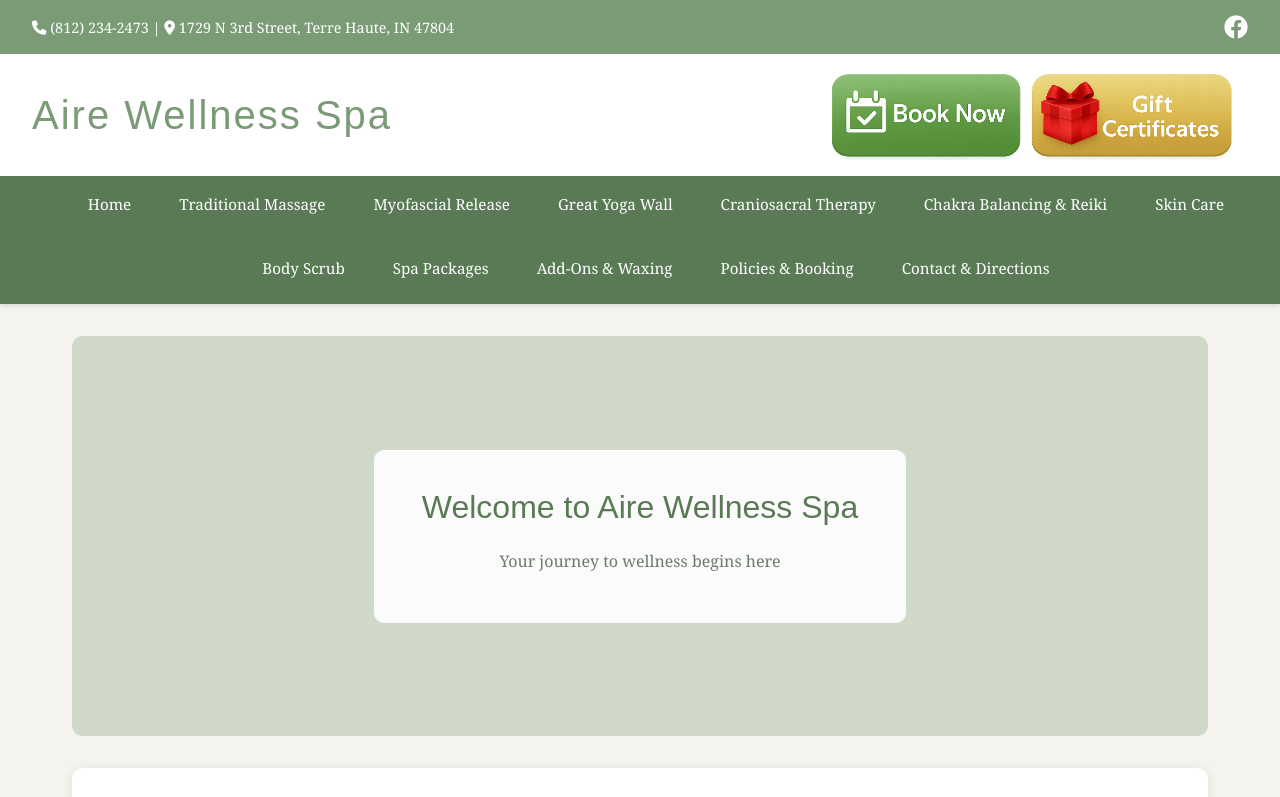
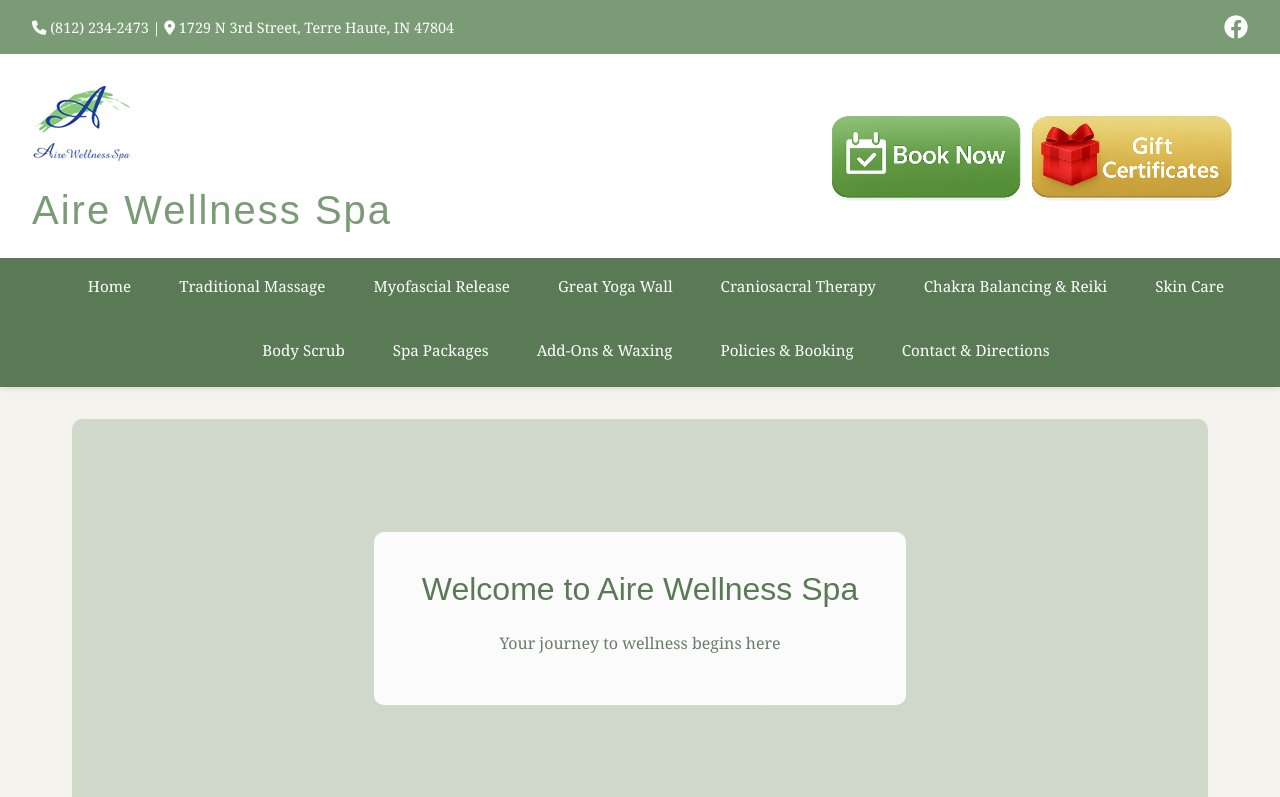
Before and after one commit to airewellnessspa/airewellnessspa.github.io, a plain HTML site: page index.html in a window 1280 px wide. Shown: the top 797 px of the page. Drawn offline with Linux system fonts and the light colour scheme.

Commit message:
added logo

```diff
--- a/index.html
+++ b/index.html
@@ -24,6 +24,7 @@
 
         <div class="header-main">
             <div class="logo">
+                <img src="images/Aire.png" alt="Aire Wellness Spa Logo" class="logo-image">
                 <h1>Aire Wellness Spa</h1>
             </div>
             <div class="header-buttons">
```
